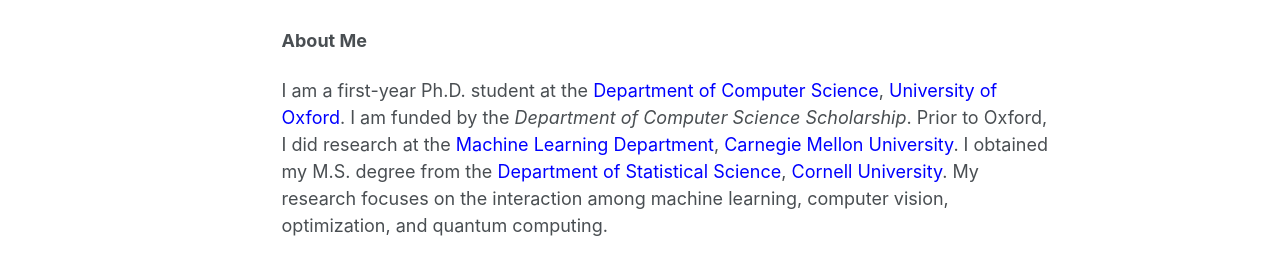
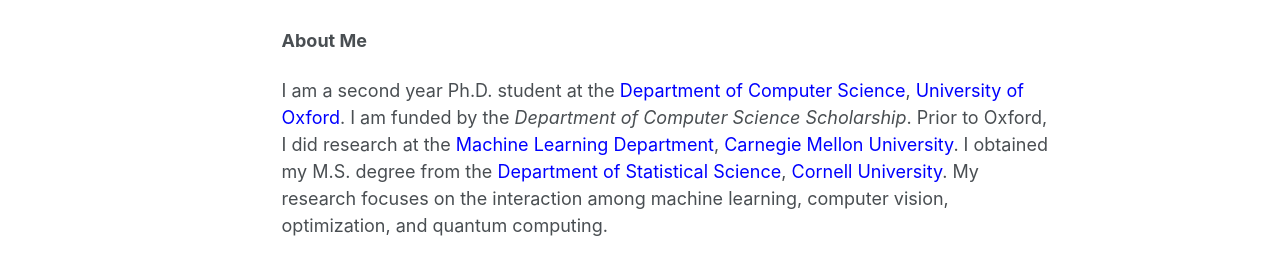
Before and after one commit to eveningdong/eveningdong.github.io, a Jekyll site: the page built from _pages/about.md, in a window 1280 px wide and 1088 px high. Shown: the part 636-909 px from the top of the window. Built offline with Jekyll 4.4.1, drawn with Linux system fonts in a browser that asks for light colours; some web fonts are replaced.

```diff
--- a/_pages/about.md
+++ b/_pages/about.md
@@ -12,4 +12,4 @@ redirect_from:
 
 **About Me**
 
-I am a first-year Ph.D. student at the [<span style="color:blue">Department of Computer Science</span>](http://www.cs.ox.ac.uk), [<span style="color:blue">University of Oxford</span>](http://www.ox.ac.uk). I am funded by the *Department of Computer Science Scholarship*. Prior to Oxford, I did research at the [<span style="color:blue">Machine Learning Department</span>](https://www.ml.cmu.edu), [<span style="color:blue">Carnegie Mellon University</span>](https://www.cmu.edu). I obtained my M.S. degree from the [<span style="color:blue">Department of Statistical Science</span>](https://stat.cornell.edu), [<span style="color:blue">Cornell University</span>](https://www.cornell.edu). My research focuses on the interaction among machine learning, computer vision, optimization, and quantum computing.
+I am a second year Ph.D. student at the [<span style="color:blue">Department of Computer Science</span>](http://www.cs.ox.ac.uk), [<span style="color:blue">University of Oxford</span>](http://www.ox.ac.uk). I am funded by the *Department of Computer Science Scholarship*. Prior to Oxford, I did research at the [<span style="color:blue">Machine Learning Department</span>](https://www.ml.cmu.edu), [<span style="color:blue">Carnegie Mellon University</span>](https://www.cmu.edu). I obtained my M.S. degree from the [<span style="color:blue">Department of Statistical Science</span>](https://stat.cornell.edu), [<span style="color:blue">Cornell University</span>](https://www.cornell.edu). My research focuses on the interaction among machine learning, computer vision, optimization, and quantum computing.
```
Also changed, not shown: _pages/academic.md (+1 -0 lines).
